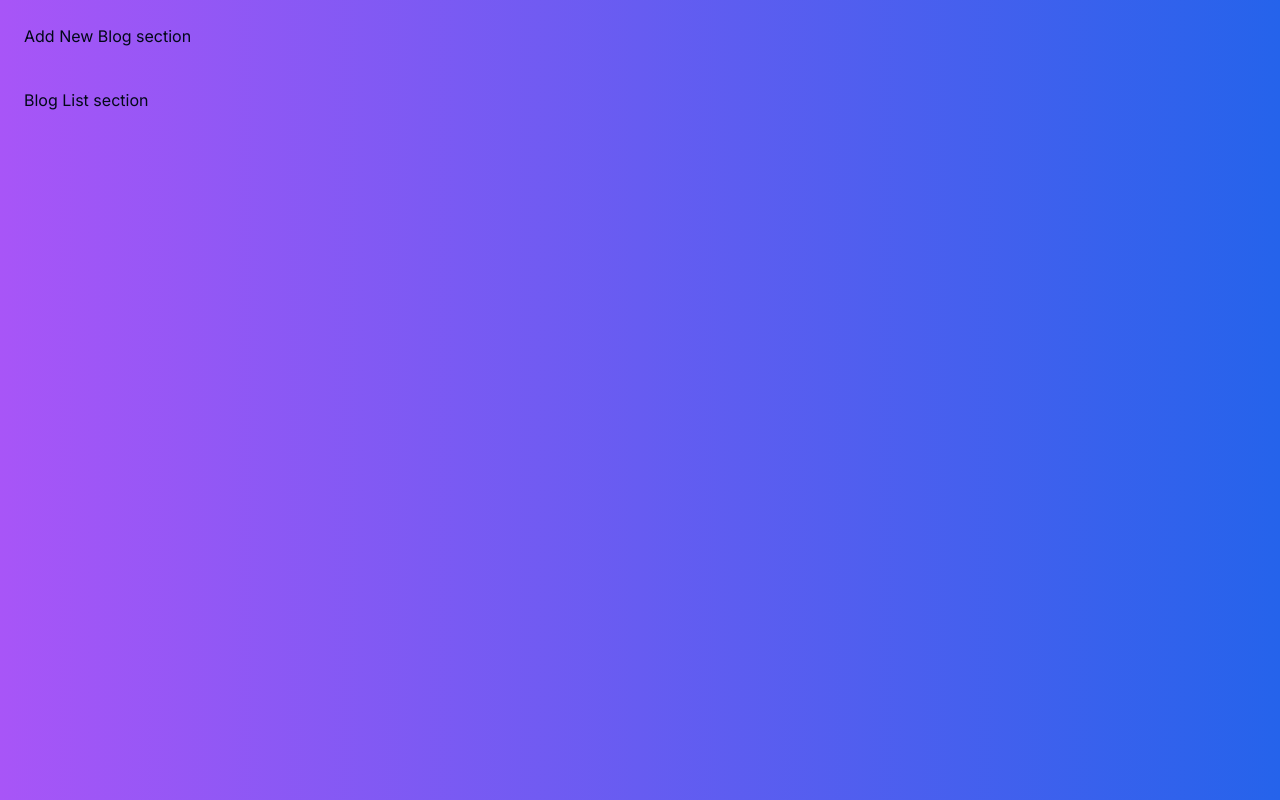
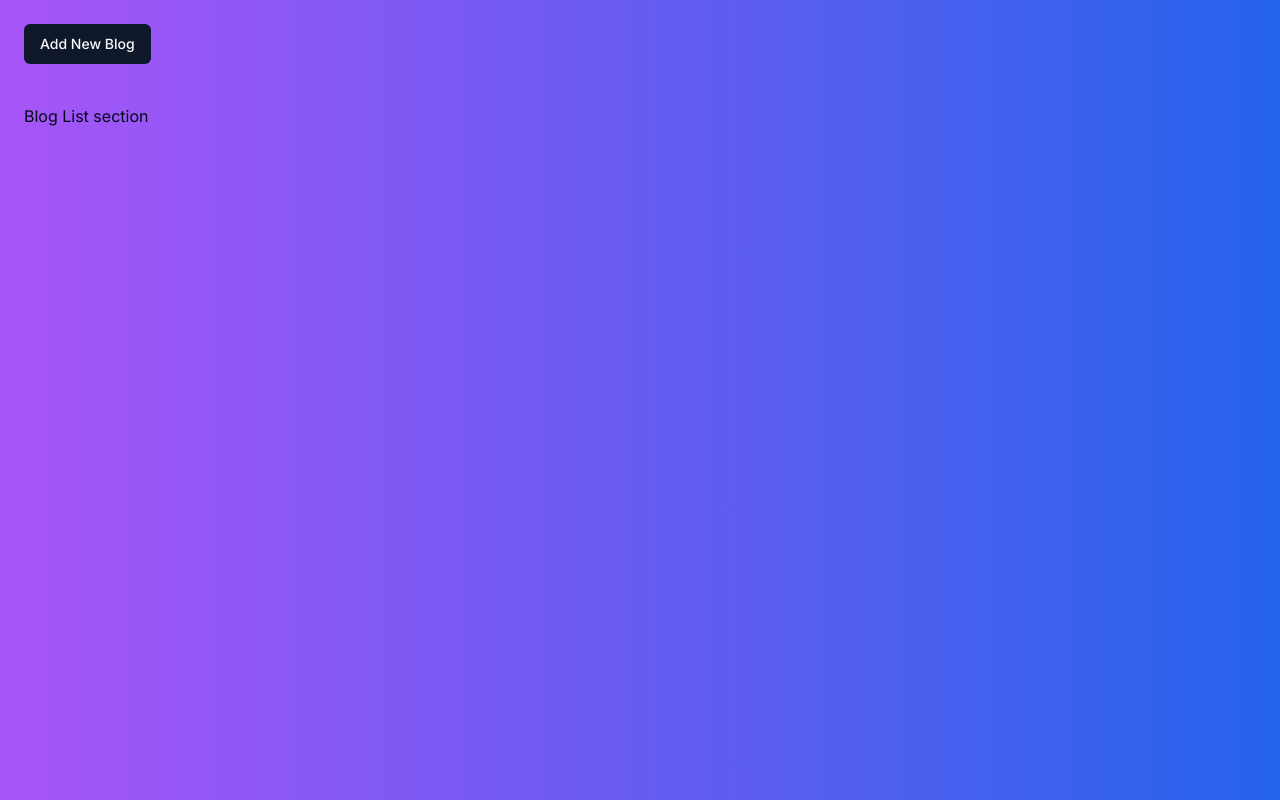
Before and after one commit to nguyentuanhung123/Nextjs-blog-app-2024, a Next.js app: page /blogs in a window 1280 px wide. Built offline with nearby package versions, Linux system fonts and the light colour scheme.

Commit message:
create AddNewBlog on folrder add-new-blog

```diff
--- /dev/null
+++ b/src/components/add-new-blog/index.js
@@ -0,0 +1,55 @@
+"use client";
+import React, { Fragment } from 'react'
+import { Button } from '../ui/button';
+import {
+    Dialog,
+    DialogContent,
+    DialogFooter,
+    DialogHeader,
+    DialogTitle,
+  } from "@/components/ui/dialog";
+import { Input } from "@/components/ui/input";
+import { Label } from "@/components/ui/label";
+
+const AddNewBlog = ({openBlogDialog, setOpenBlogDialog}) => {
+
+    return (
+        <Fragment>
+            <div>
+                <Button onClick={() => setOpenBlogDialog(true)}>Add New Blog</Button>
+            </div>
+            <Dialog open={openBlogDialog} onOpenChange={setOpenBlogDialog}>
+                <DialogContent className="sm:max-w-[425px]">
+                    <DialogHeader>
+                        <DialogTitle>Add New Blog</DialogTitle>
+                    </DialogHeader>
+                    <div className="grid gap-4 py-4">
+                        <div className="grid grid-cols-4 items-center gap-4">
+                            <Label htmlFor="name" className="text-right">
+                                Title
+                            </Label>
+                            <Input
+                                id="title"
+                                className="col-span-3"
+                            />
+                        </div>
+                        <div className="grid grid-cols-4 items-center gap-4">
+                            <Label htmlFor="username" className="text-right">
+                                Description
+                            </Label>
+                            <Input
+                                id="description"
+                                className="col-span-3"
+                            />
+                        </div>
+                    </div>
+                    <DialogFooter>
+                        <Button type="button">Save changes</Button>
+                    </DialogFooter>
+                </DialogContent>
+            </Dialog>
+        </Fragment>
+    )
+}
+
+export default AddNewBlog
--- a/src/components/blog-overview/index.js
+++ b/src/components/blog-overview/index.js
@@ -1,14 +1,20 @@
-'use client'
+"use client";
+import { useState } from "react";
+import AddNewBlog from "../add-new-blog";
 
 const BlogOverview = () => {
-  return (
-    <div className="min-h-screen flex flex-col gap-10 bg-gradient-to-r from-purple-500 to-blue-600 p-6">
-        <div>
-            Add New Blog section
+
+    const [openBlogDialog, setOpenBlogDialog] = useState(false)
+
+    return (
+        <div className="min-h-screen flex flex-col gap-10 bg-gradient-to-r from-purple-500 to-blue-600 p-6">
+            <AddNewBlog
+                openBlogDialog={openBlogDialog}
+                setOpenBlogDialog={setOpenBlogDialog}
+            />
+            <div>Blog List section</div>
         </div>
-        <div>Blog List section</div>
-    </div>
-  )
-}
+    );
+};
 
-export default BlogOverview
+export default BlogOverview;
```
Also changed, not shown: 1 other file (tests, documents, lock files or other folders).
